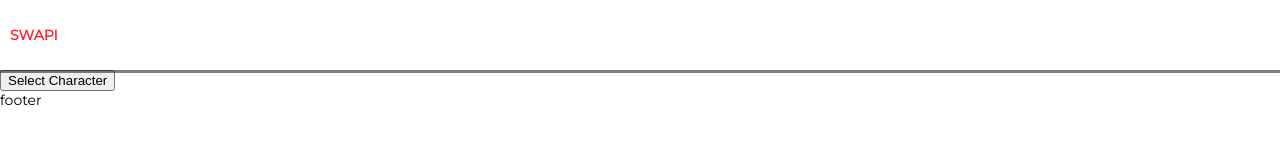
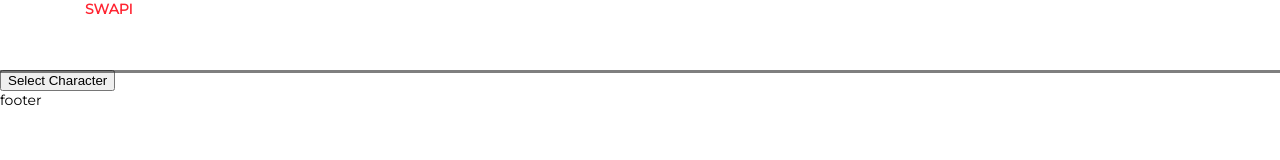
Before and after one commit to mmcdevitt/swapi, a React (Create React App) app: page / in a window 1280 px wide. Shown: the top 160 px of the page. Built offline with nearby package versions, Linux system fonts and the light colour scheme.

Commit message:
Add Container component for UI

```diff
--- /dev/null
+++ b/src/components/UI/Container/Container.js
@@ -0,0 +1,35 @@
+import React from "react";
+import styled from "styled-components";
+
+const ContainerWrapper = styled.div`
+  width: 100%;
+  padding-right: 15px;
+  padding-left: 15px;
+  margin-right: auto;
+  margin-left: auto;
+  height: inherit;
+
+  @media (min-width: 576px) {
+    width: 540px;
+  }
+
+  @media (min-width: 768px) {
+    width: 720px;
+  }
+
+  @media (min-width: 992px) {
+    width: 960px;
+  }
+
+  @media (min-width: 1200px) {
+    width: 1140px;
+  }
+`;
+
+const Container = props => {
+  return (
+    <ContainerWrapper className="container">{props.children}</ContainerWrapper>
+  );
+};
+
+export default Container;
--- /dev/null
+++ b/src/components/UI/Container/index.js
@@ -0,0 +1,2 @@
+import Container from "./Container";
+export default Container;
--- a/src/components/UI/Navbar/Navbar.js
+++ b/src/components/UI/Navbar/Navbar.js
@@ -1,5 +1,6 @@
 import React from "react";
 import styled from "styled-components";
+import Container from "../Container";
 
 const Header = styled.header`
   background: #fff;
@@ -20,7 +21,9 @@ const Header = styled.header`
 const Navbar = props => {
   return (
     <Header>
-      <div className="logo">SWAPI</div>
+      <Container>
+        <div className="logo">SWAPI</div>
+      </Container>
     </Header>
   );
 };
```
